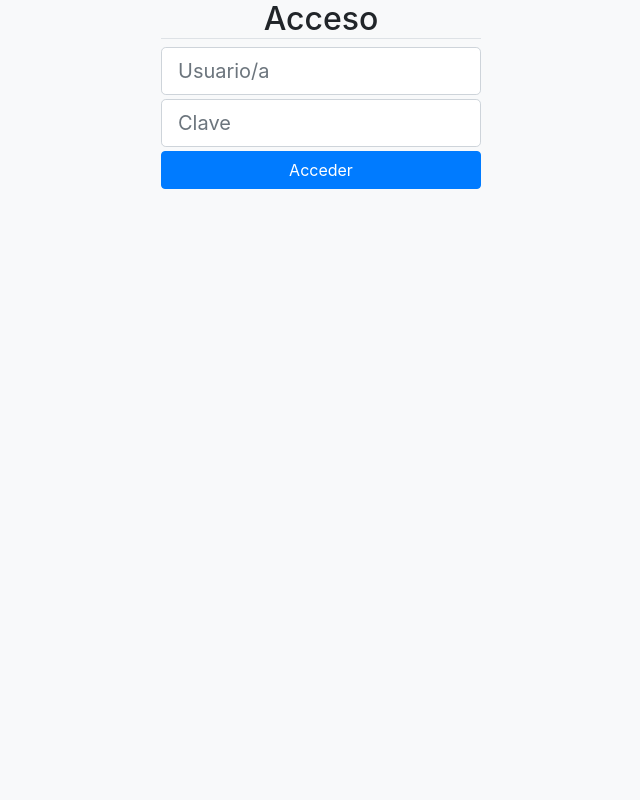
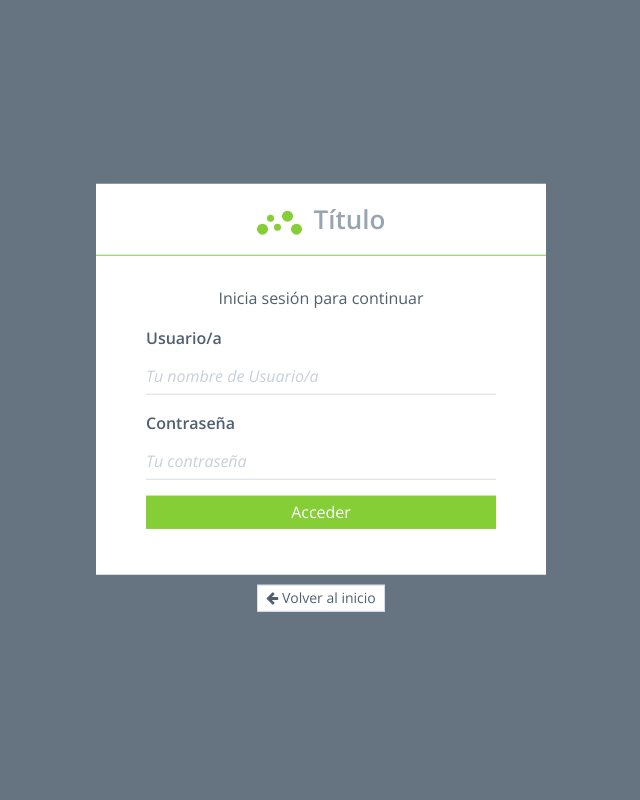
Before and after one commit to mnolae/mcComida, a Django app: page /cuenta/login/ in a window 1280 px wide. Shown: the whole page, without its empty margins (319-959 px from the left). Run offline with Django 3.2, Linux system fonts and the light colour scheme; some libraries are stand-ins or nearby versions.

Commit message:
New style in login template. Search form in header.

```diff
--- a/recetas/static/recetas/js/app.js
+++ b/recetas/static/recetas/js/app.js
@@ -166,18 +166,18 @@ $(function() {
 	    rules: {
 	        username: {
 	            required: true,
-	            email: true
+	            /* email: true */
 	        },
 	        password: "required",
-	        agree: "required"
+	        /* agree: "required" */
 	    },
 	    messages: {
 	        username: {
-	            required: "Please enter username",
-	            email: "Please enter a valid email address"
+	            required: "Necesario tu nombre de usuario/a",
+	            /* email: "Please enter a valid email address" */
 	        },
-	        password:  "Please enter password",
-	        agree: "Please accept our policy"
+	        password:  "Necesaria la contraseña",
+	        /* agree: "Please accept our policy" */
 	    },
 	    invalidHandler: function() {
 			animate({
--- a/recetas/templates/registration/login.html
+++ b/recetas/templates/registration/login.html
@@ -3,17 +3,58 @@
 <html lang="en">
     <head>
         <meta charset="utf-8">
-        <meta name="viewport" content="width=device-width, initial-scale=1, shrink-to-fit=no">
+        <title>Título | Acceso</title>
         <meta name="description" content="">
-        <meta name="author" content="">
-
-        <title>Título | Acceso</title>
-
-        <!-- Bootstrap core CSS -->
-        <link rel="stylesheet" href="https://maxcdn.bootstrapcdn.com/bootstrap/4.0.0/css/bootstrap.min.css" integrity="sha384-Gn5384xqQ1aoWXA+058RXPxPg6fy4IWvTNh0E263XmFcJlSAwiGgFAW/dAiS6JXm" crossorigin="anonymous">
+        <meta name="viewport" content="width=device-width, initial-scale=1">
+        <link rel="stylesheet" href="{% static 'recetas/css/vendor.css' %}">
+        <link rel="stylesheet" id="theme-style" href="{% static 'recetas/css/app.css' %}">
     </head>
 
-    <body class="bg-light">
+    <body>
+        <div class="auth">
+            <div class="auth-container">
+                <div class="card">
+                    <header class="auth-header">
+                        <h1 class="auth-title">
+                            <div class="logo">
+                                <span class="l l1"></span>
+                                <span class="l l2"></span>
+                                <span class="l l3"></span>
+                                <span class="l l4"></span>
+                                <span class="l l5"></span>
+                            </div> Título </h1>
+                    </header>
+                    <div class="auth-content">
+                        <p class="text-center">Inicia sesión para continuar</p>
+                        <form id="login-form" action="{% url 'login' %}" method="post">
+                            {% csrf_token %}
+                            <div class="form-group">
+                                <label for="username">Usuario/a</label>
+                                <input type="text" class="form-control underlined" name="username" id="username" placeholder="Tu nombre de Usuario/a" required>
+                            </div>
+                            <div class="form-group">
+                                <label for="password">Contraseña</label>
+                                <input type="password" class="form-control underlined" name="password" id="password" placeholder="Tu contraseña" required>
+                            </div>
+
+                            <div class="form-group">
+                                <button type="submit" class="btn btn-block btn-primary">Acceder</button>
+                            </div>
+                        </form>
+                    </div>
+                    {% if form.errors %}
+                    <div class="p-1 text-center bg-danger text-white">
+                        Acceso incorrecto
+                    </div>
+                    {% endif %}
+                </div>
+                <div class="text-center">
+                    <a href="/" class="btn btn-secondary btn-sm">
+                        <i class="fa fa-arrow-left"></i> Volver al inicio
+                    </a>
+                </div>
+            </div>
+        </div>
     <form method="post" action="{% url 'login' %}">
         {% csrf_token %}
         <div class="form-group w-25 m-auto">
@@ -22,22 +63,20 @@
             <input name="password" id="pass" type="password" class="form-control form-control-lg mb-1" required placeholder="Clave" />
             <button type="submit" class="btn btn-primary w-100">Acceder</button>
 
-            {% if form.errors %}
-                <div class="mt-3 border-top border-danger text-danger text-center">
-                    <p>Acceso incorrectos</p>
-                </div>
-            {% endif %}
+
         </div>
     </form>
 
 
-    <!-- Bootstrap core JavaScript
-    ================================================== -->
-    <!-- Placed at the end of the document so the pages load faster -->
-    <script src="https://code.jquery.com/jquery-3.3.1.min.js" integrity="sha256-FgpCb/KJQlLNfOu91ta32o/NMZxltwRo8QtmkMRdAu8=" crossorigin="anonymous"></script>
-    <script src="https://cdnjs.cloudflare.com/ajax/libs/popper.js/1.12.9/umd/popper.min.js" integrity="sha384-ApNbgh9B+Y1QKtv3Rn7W3mgPxhU9K/ScQsAP7hUibX39j7fakFPskvXusvfa0b4Q" crossorigin="anonymous"></script>
-    <script src="https://maxcdn.bootstrapcdn.com/bootstrap/4.0.0/js/bootstrap.min.js" integrity="sha384-JZR6Spejh4U02d8jOt6vLEHfe/JQGiRRSQQxSfFWpi1MquVdAyjUar5+76PVCmYl" crossorigin="anonymous"></script>
-    <script src="{% static 'recetas/js/lib.js' %}"></script>
-    {% block js %}{% endblock %}
+    <!-- Reference block for JS -->
+    <div class="ref" id="ref">
+        <div class="color-primary"></div>
+        <div class="chart">
+            <div class="color-primary"></div>
+            <div class="color-secondary"></div>
+        </div>
+    </div>
+    <script src="{% static '/recetas/js/vendor.js' %}"></script>
+    <script src="{% static '/recetas/js/app.js' %}"></script>
   </body>
 </html>
```
Also changed, not shown: recetas/templates/recetas/base.html (+6 -4 lines).
